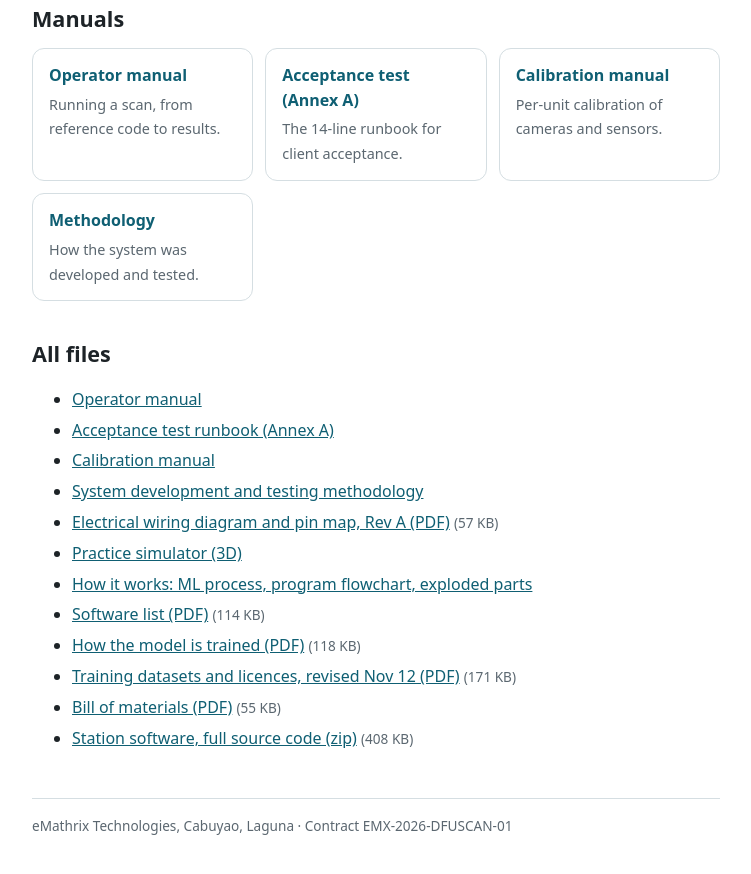
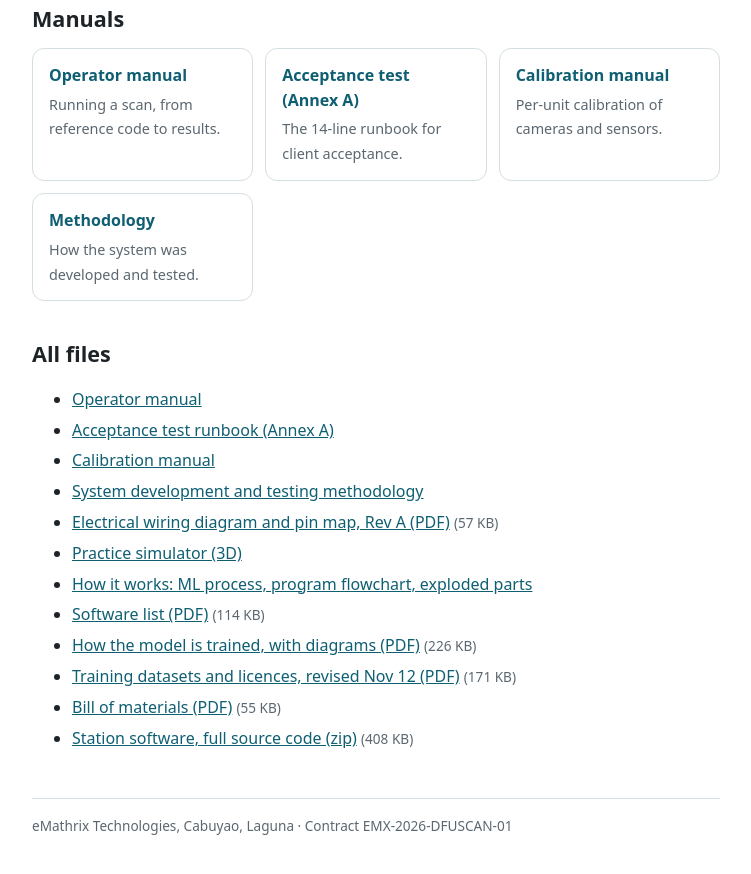
Before and after one commit to emathrixacademy/irdiabeticdetector-site, a Jekyll site: the page index.html, which Jekyll copies as it is, in a window 1280 px wide and 900 px high, scrolled down 1837 px. Shown: the top 874 px of the window, without its empty margins (264-1015 px from the left). Built offline with Jekyll 4.4.1, drawn with Linux system fonts in a browser that asks for light colours.

Commit message:
Add diagrams to the model training document
Pipeline in three places, transfer learning, burst shots grouped into one
patient, wrong and right splits, 5-fold patient-grouped cross-validation,
class counts and weights for the stand-in dataset, augmentation, how to read
the confusion matrix, and the ONNX to Hailo compile path.

```diff
--- a/index.html
+++ b/index.html
@@ -82,7 +82,7 @@
     <li><a href="cad.html">Practice simulator (3D)</a></li>
     <li><a href="how-it-works.html">How it works: ML process, program flowchart, exploded parts</a></li>
     <li><a href="files/DFU-Station-software-list.pdf">Software list (PDF)</a> <span class="size">(114 KB)</span></li>
-    <li><a href="files/DFU-Station-model-training.pdf">How the model is trained (PDF)</a> <span class="size">(118 KB)</span></li>
+    <li><a href="files/DFU-Station-model-training.pdf">How the model is trained, with diagrams (PDF)</a> <span class="size">(226 KB)</span></li>
     <li><a href="files/DFU-Station-datasets-and-licences.pdf">Training datasets and licences, revised Nov 12 (PDF)</a> <span class="size">(171 KB)</span></li>
     <li><a href="files/DFU-Station-bill-of-materials.pdf">Bill of materials (PDF)</a> <span class="size">(55 KB)</span></li>
     <li><a href="files/DFU-Station-software.zip">Station software, full source code (zip)</a> <span class="size">(408 KB)</span></li>
```
Also changed, not shown: 1 other file.
